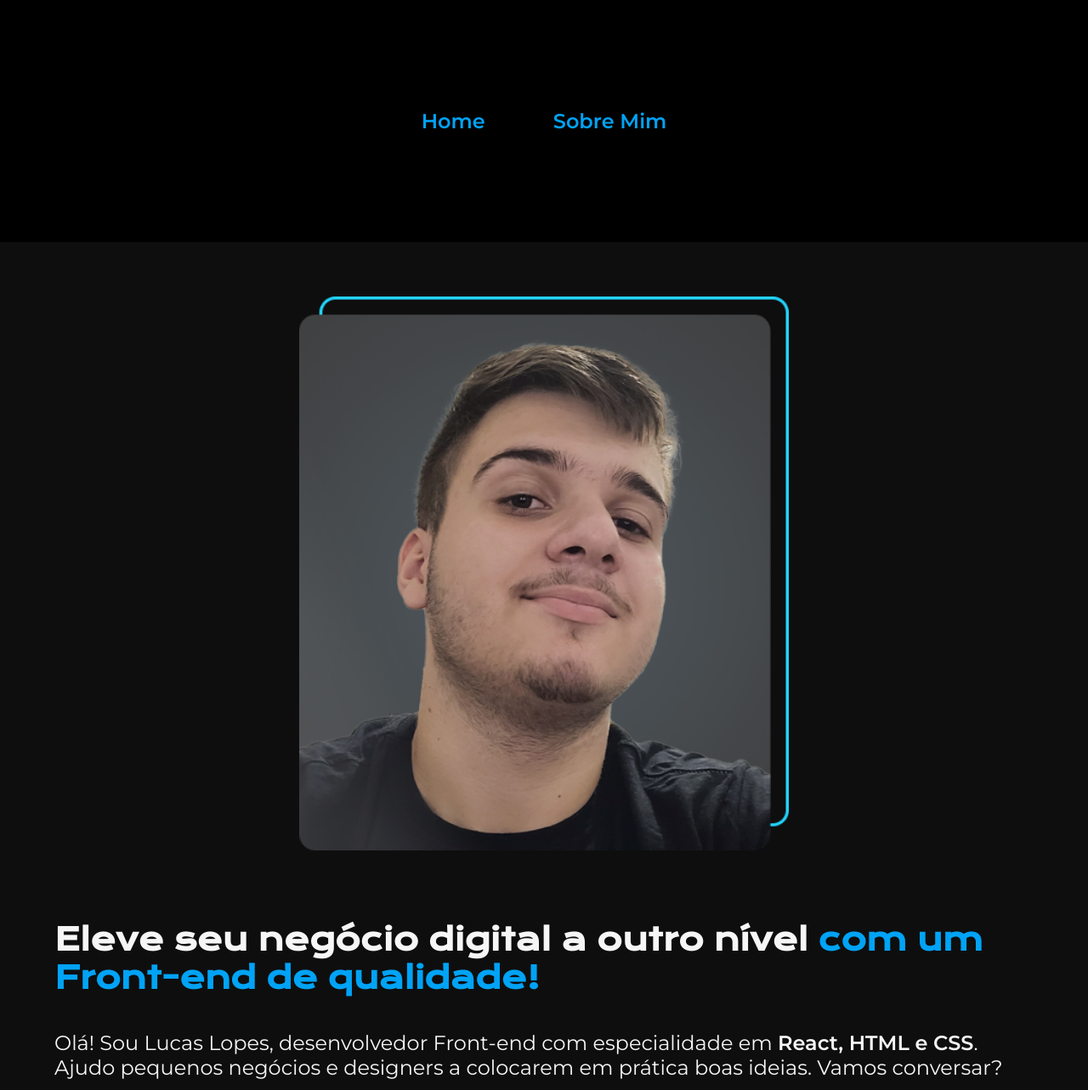
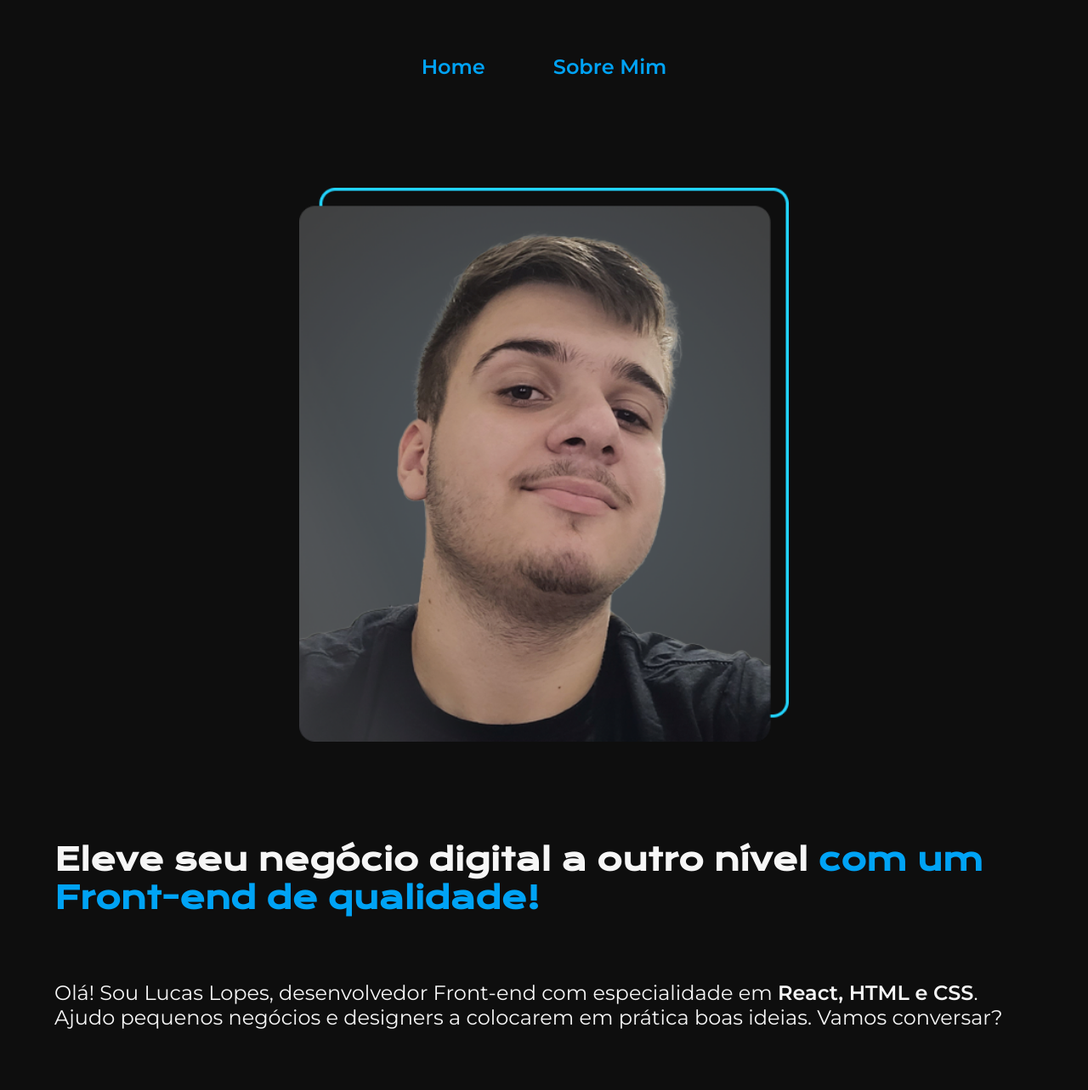
Before and after one commit to lucaslopesxx/portifolio, a plain HTML site: page index.html in a window 1280 px wide. Shown: the top 1283 px of the page at 85% size. Drawn offline with nearby package versions, Linux system fonts and the light colour scheme.

Commit message:
Add files via upload

```diff
--- a/styles/style.css
+++ b/styles/style.css
@@ -24,7 +24,7 @@ body{
 }
 
 header{
-    background-color: var(--cor-preto);
+    /* background-color: var(--cor-preto); */
     align-items: center;
 }
 
@@ -143,7 +143,7 @@ footer{
 
 @media (max-width: 1280px){
     .cabecalho{
-        padding: 10%;
+        padding: 5%;
     }
 
     .cabecalho__menu{
@@ -158,4 +158,12 @@ footer{
     .apresentacao__conteudo{
         width: auto;
     }
+
+    .apresentacao__conteudo__titulo{
+        padding: 3% 0;
+    }
+
+    .apresentacao__links{
+        padding: 3% 0;
+    }
 }
```
